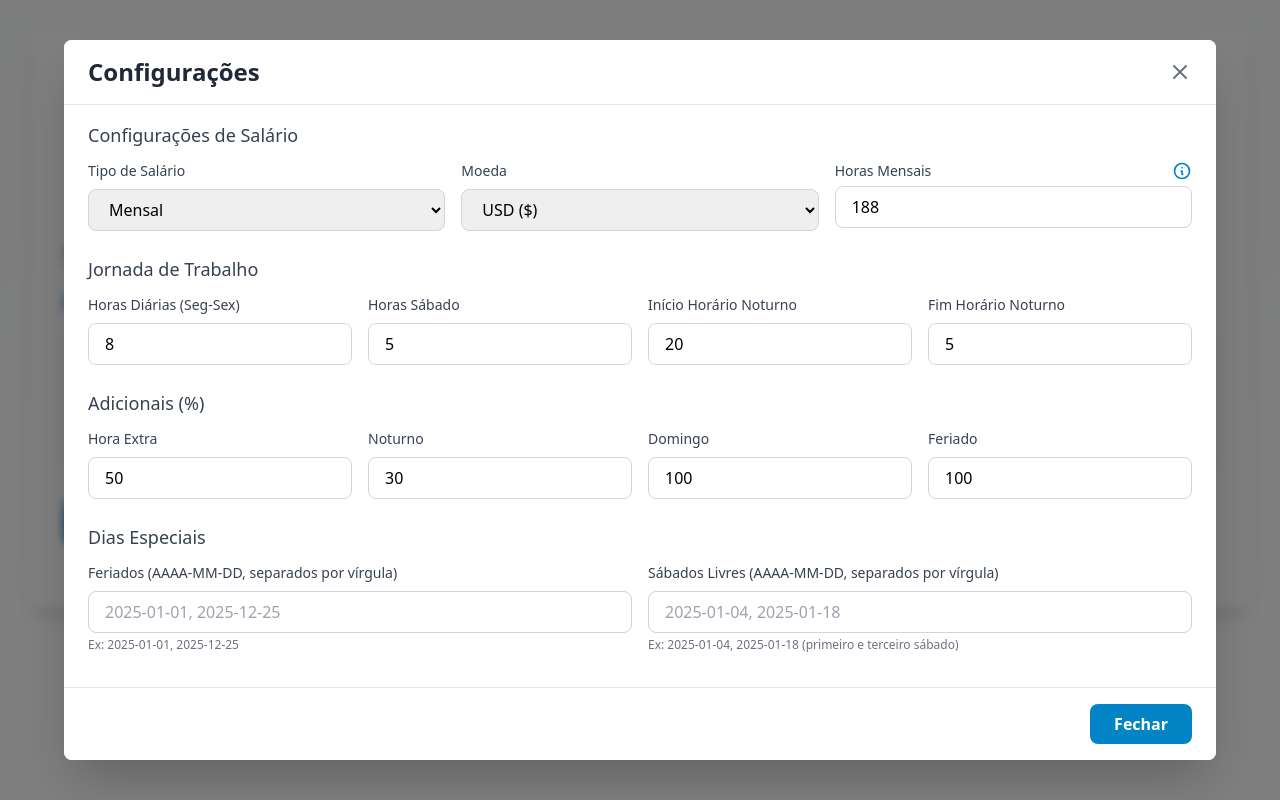
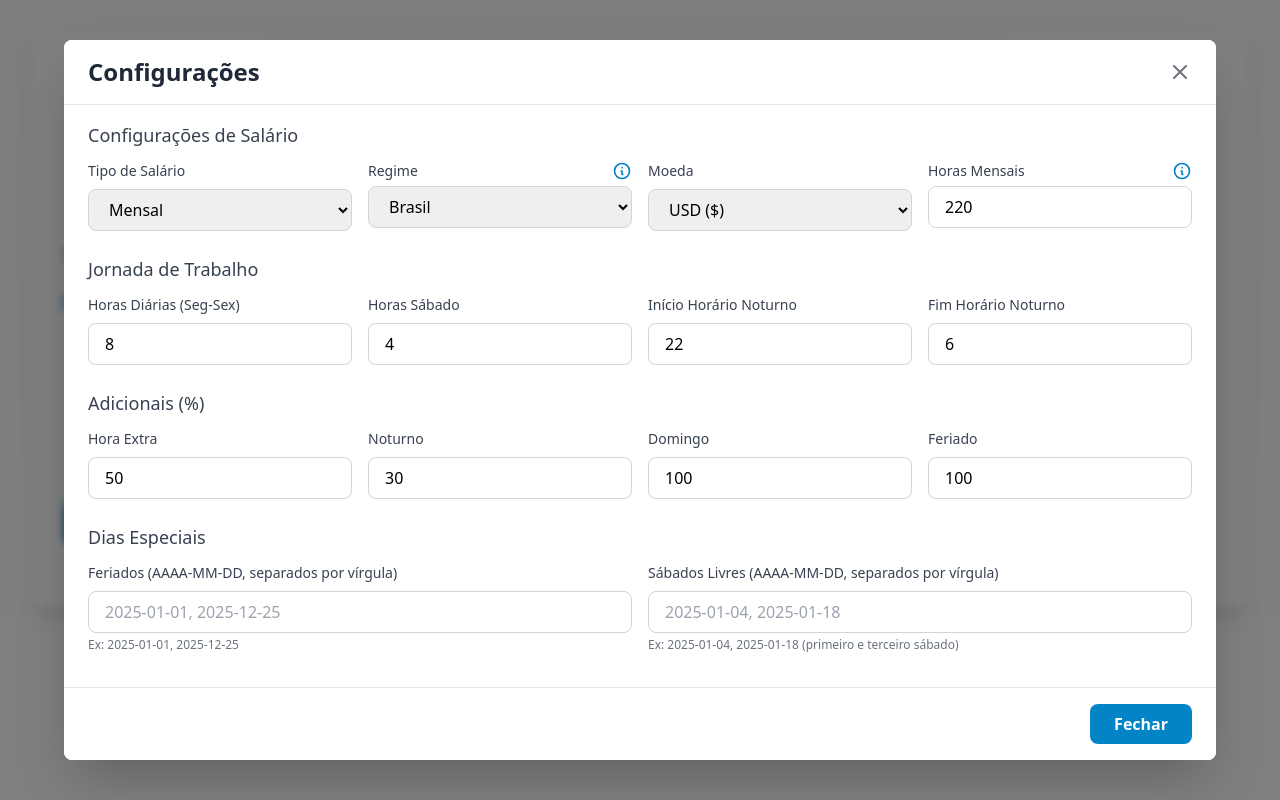
Before and after one commit to filipesr/horas-extras, a Next.js app: page / in a window 1280 px wide. Both pictures are taken after a click on the button "Config". Built offline with nearby package versions, Linux system fonts and the light colour scheme.

Commit message:
adjustment py law

```diff
--- a/app/components/ConfigurationSection.tsx
+++ b/app/components/ConfigurationSection.tsx
@@ -13,7 +13,8 @@ export default function ConfigurationSection({
   setConfig,
   valorHora,
 }: ConfigurationSectionProps) {
-    const [showHint, setShowHint] = useState(false)
+    const [showHintCountry, setShowHintCountry] = useState(false)
+    const [showHintMonthlyHour, setShowHintMonthlyHour] = useState(false)
 
   // Funções auxiliares para converter arrays
   const feriadosString = config.feriados.join(', ')
@@ -35,6 +36,39 @@ export default function ConfigurationSection({
     setConfig({ ...config, sabadosLivres })
   }
 
+  const handleRegimeChange = (newRegime: 'Brasil' | 'Paraguay') => {
+    // Valores padrão para cada regime
+    if (newRegime === 'Paraguay') {
+      setConfig({
+        ...config,
+        regime: newRegime,
+        horasMensais: 208,
+        percentualExtra: 50,
+        percentualNoturno: 30,
+        percentualDomingo: 100,
+        percentualFeriado: 100,
+        horasDiarias: 8,
+        horasSabado: 5,
+        inicioNoturno: 20,
+        fimNoturno: 6,
+      })
+    } else {
+      setConfig({
+        ...config,
+        regime: newRegime,
+        horasMensais: 220,
+        percentualExtra: 50,
+        percentualNoturno: 30,
+        percentualDomingo: 100,
+        percentualFeriado: 100,
+        horasDiarias: 8,
+        horasSabado: 4,
+        inicioNoturno: 22,
+        fimNoturno: 5,
+      })
+    }
+  }
+
   return (
     <div>
       {/* Seção: Salário */}
@@ -42,7 +76,7 @@ export default function ConfigurationSection({
         <h3 className="text-lg font-medium mb-3 text-gray-700 dark:text-gray-300">
           Configurações de Salário
         </h3>
-        <div className="grid grid-cols-1 md:grid-cols-3 gap-4">
+        <div className="grid grid-cols-1 md:grid-cols-4 gap-4">
           {/* Tipo de Salário */}
           <div>
             <label className="block text-sm font-medium text-gray-700 dark:text-gray-300 mb-2">
@@ -57,6 +91,103 @@ export default function ConfigurationSection({
             >
               <option value="hora">Por Hora</option>
               <option value="mensal">Mensal</option>
+            </select>
+          </div>
+
+          {/* Regime */}
+          <div>
+            <div className="flex justify-between text-sm font-medium">
+              <label className=" text-gray-700 dark:text-gray-300">
+                Regime
+              </label>
+              {/* Botão de Ajuda */}
+              <div className="relative">
+                <button
+                  type="button"
+                  onMouseEnter={() => setShowHintCountry(true)}
+                  onMouseLeave={() => setShowHintCountry(false)}
+                  onClick={() => setShowHintCountry(!showHintCountry)}
+                  className="text-primary-600 hover:text-primary-700 dark:text-primary-400 dark:hover:text-primary-300 hover:bg-primary-50 dark:hover:bg-primary-900/20 rounded-full transition-colors"
+                  aria-label="Ajuda sobre formatos aceitos"
+                >
+                  <svg
+                    className="w-5 h-5"
+                    fill="none"
+                    strokeLinecap="round"
+                    strokeLinejoin="round"
+                    strokeWidth="2"
+                    viewBox="0 0 24 24"
+                    stroke="currentColor"
+                  >
+                    <path d="M13 16h-1v-4h-1m1-4h.01M21 12a9 9 0 11-18 0 9 9 0 0118 0z" />
+                  </svg>
+                </button>
+
+                {/* Popover com informações sobre regimes */}
+                {showHintCountry && (
+                  <div className="absolute -right-80 top-full mt-2 w-[45rem] bg-white dark:bg-gray-800 rounded-lg shadow-xl border border-gray-200 dark:border-gray-700 p-4 z-50">
+                    <h3 className="text-sm font-semibold text-gray-800 dark:text-gray-200 mb-3">
+                      Regimes de Cálculo de Horas Extras
+                    </h3>
+
+                    <h3 className="text-sm font-semibold text-primary-700 dark:text-primary-400 mb-2">
+                      Brasil (CLT)
+                    </h3>
+                    <p className="text-xs text-gray-600 dark:text-gray-400 mb-2">
+                      <strong>Dias úteis (Segunda a Sábado):</strong>
+                      <ul className="pl-4 my-1 text-xs text-gray-500 dark:text-gray-500 list-disc list-inside">
+                        <li>Jornada normal: 8h (seg-sex) e 4h (sábado)</li>
+                        <li>Hora extra: +50% sobre o valor da hora normal</li>
+                        <li>Adicional noturno (22h-5h): +30% sobre horas noturnas</li>
+                        <li>Hora extra noturna: adicional de 50% + adicional de 30% (acumulam)</li>
+                      </ul>
+
+                      <strong className="block mt-2">Domingos e Feriados:</strong>
+                      <ul className="pl-4 my-1 text-xs text-gray-500 dark:text-gray-500 list-disc list-inside">
+                        <li>Adicional de +100% sobre TODAS as horas trabalhadas</li>
+                        <li>Adicional noturno (+30%) ACUMULA com o adicional de domingo/feriado</li>
+                        <li>Exemplo: hora noturna em domingo = hora base + 100% (domingo) + 30% (noturno)</li>
+                      </ul>
+                    </p>
+
+                    <h3 className="text-sm font-semibold text-primary-700 dark:text-primary-400 mb-2 mt-3">
+                      Paraguay (Lei Nº 213/93)
+                    </h3>
+                    <p className="text-xs text-gray-600 dark:text-gray-400 mb-2">
+                      <strong>Dias úteis (Segunda a Sábado):</strong>
+                      <ul className="pl-4 my-1 text-xs text-gray-500 dark:text-gray-500 list-disc list-inside">
+                        <li>Jornada normal: 8h (seg-sex) e 5h (sábado)</li>
+                        <li>Hora extra diurna: +50% (= 1,5x o valor da hora base)</li>
+                        <li>Hora ordinária noturna (20h-6h): +30% (= 1,3x o valor da hora base)</li>
+                        <li>Hora extra noturna: hora base + 30% (noturno) + 100% sobre a hora noturna (= 2,6x hora base)</li>
+                      </ul>
+
+                      <strong className="block mt-2">Domingos e Feriados:</strong>
+                      <ul className="pl-4 my-1 text-xs text-gray-500 dark:text-gray-500 list-disc list-inside">
+                        <li>Adicional de +100% sobre TODAS as horas trabalhadas</li>
+                        <li>Adicional noturno NÃO acumula em domingos/feriados</li>
+                        <li>Todas as horas são pagas como: hora base + 100% (domingo/feriado)</li>
+                        <li>Exemplo: hora noturna em domingo = apenas hora base + 100% (sem adicional noturno)</li>
+                      </ul>
+                    </p>
+
+                    <div className="mt-3 pt-3 border-t border-gray-200 dark:border-gray-700">
+                      <p className="text-xs text-gray-500 dark:text-gray-400 italic">
+                        <strong>Diferença principal:</strong> No Brasil, adicionais de domingo/feriado e noturno acumulam.
+                        No Paraguay, em domingos e feriados aplica-se apenas o adicional de 100%, sem acumular com o noturno.
+                      </p>
+                    </div>
+                  </div>
+                )}
+              </div>
+            </div>
+            <select
+              value={config.regime}
+              onChange={(e) => handleRegimeChange(e.target.value as 'Brasil' | 'Paraguay')}
+              className="w-full px-4 py-2 border border-gray-300 dark:border-gray-600 rounded-lg focus:ring-2 focus:ring-primary-500 focus:border-transparent dark:bg-gray-700 dark:text-white"
+            >
+              <option value="Brasil">Brasil</option>
+              <option value="Paraguay">Paraguay</option>
             </select>
           </div>
 
@@ -89,9 +220,9 @@ export default function ConfigurationSection({
                 <div className="relative">
                   <button
                     type="button"
-                    onMouseEnter={() => setShowHint(true)}
-                    onMouseLeave={() => setShowHint(false)}
-                    onClick={() => setShowHint(!showHint)}
+                    onMouseEnter={() => setShowHintMonthlyHour(true)}
+                    onMouseLeave={() => setShowHintMonthlyHour(false)}
+                    onClick={() => setShowHintMonthlyHour(!showHintMonthlyHour)}
                     className="text-primary-600 hover:text-primary-700 dark:text-primary-400 dark:hover:text-primary-300 hover:bg-primary-50 dark:hover:bg-primary-900/20 rounded-full transition-colors"
                     aria-label="Ajuda sobre formatos aceitos"
                   >
@@ -109,7 +240,7 @@ export default function ConfigurationSection({
                   </button>
 
                   {/* Popover com formatos aceitos */}
-                  {showHint && (
+                  {showHintMonthlyHour && (
                     <div className="absolute right-0 top-full mt-2 w-[40rem] bg-white dark:bg-gray-800 rounded-lg shadow-xl border border-gray-200 dark:border-gray-700 p-4 z-50">
                       <h3 className="text-sm font-semibold text-gray-800 dark:text-gray-200 mb-2">
                         Cálculo base de horas extras:
--- a/app/page.tsx
+++ b/app/page.tsx
@@ -13,18 +13,19 @@ import SummaryCards from './components/SummaryCards'
 
 export default function Home() {
   const [config, setConfig] = useState<Config>({
+    regime: 'Brasil',
     tipoSalario: 'mensal',
     valorSalario: 1000,
-    horasMensais: 188,
+    horasMensais: 220,
     currency: 'USD',
     percentualExtra: 50,
     percentualNoturno: 30,
     percentualDomingo: 100,
     percentualFeriado: 100,
     horasDiarias: 8,
-    horasSabado: 5,
-    inicioNoturno: 20,
-    fimNoturno: 5,
+    horasSabado: 4,
+    inicioNoturno: 22,
+    fimNoturno: 6,
     feriados: [],
     sabadosLivres: [],
   })
--- a/app/types/index.ts
+++ b/app/types/index.ts
@@ -17,6 +17,7 @@ export interface WorkRecord {
 }
 
 export interface Config {
+  regime: 'Brasil' | 'Paraguay'
   tipoSalario: 'hora' | 'mensal'
   valorSalario: number
   horasMensais: number
--- a/app/utils/calculator.ts
+++ b/app/utils/calculator.ts
@@ -106,19 +106,26 @@ export const calcularHorasNoturnas = (
 }
 
 /**
- * Calcula um registro de trabalho completo com a nova lógica
+ * Calcula um registro de trabalho completo
  *
- * Regras:
+ * Regras Brasil:
  * - Segunda a sexta: jornada de 8h, horas além recebem adicional de hora extra (50%)
- * - Sábado: jornada de 6h, horas além recebem adicional de hora extra (50%)
+ * - Sábado: jornada de 4h, horas além recebem adicional de hora extra (50%)
  * - Sábado livre: adicional de 50% sobre TODAS as horas (não é hora extra)
  * - Domingo: adicional de 100% sobre TODAS as horas (não separa hora extra)
  * - Feriado: adicional de 100% sobre TODAS as horas (não separa hora extra)
- * - Noturno a partir das 20h: adicional noturno (20%) sobre horas noturnas
+ * - Noturno a partir das 22h: adicional noturno (30%) sobre horas noturnas
  * - Adicionais de domingo/feriado e noturno são cumulativos
  *
+ * Regras Paraguay:
+ * - Segunda a sábado: jornada de 8h (seg-sex) ou 4h (sáb)
+ * - Hora extra diurna (seg-sáb): +50% (1,5x)
+ * - Hora ordinária noturna (seg-sáb): +30% (1,3x)
+ * - Hora extra noturna (seg-sáb): +100% sobre hora noturna (2,6x hora diurna)
+ * - Qualquer hora em domingo/feriado: +100% (2x), NÃO acumula com extra ou noturno
+ *
  * IMPORTANTE: Esta função assume que entrada e saída estão no mesmo dia.
- * Para períodos que cruzam meia-noite, use calculateRecordWithDaySplit
+ * Para períodos que cruzam meia-noite, use calculateRecord
  */
 const calculateSingleDayRecord = (
   entrada: Date,
@@ -145,7 +152,7 @@ const calculateSingleDayRecord = (
   const horasExtras = Math.max(0, horasTrabalhadas - jornadaDiaria)
   const horasNormais = horasTrabalhadas - horasExtras
 
-  // Calcular horas noturnas (a partir das 20h)
+  // Calcular horas noturnas
   const horasNoturnas = calcularHorasNoturnas(
     entrada,
     saida,
@@ -154,7 +161,6 @@ const calculateSingleDayRecord = (
   )
 
   // Precisamos separar as horas noturnas entre normais e extras
-  // Para simplificar, vamos assumir que o adicional noturno se aplica proporcionalmente
   const horasNoturnasNormais = horasNormais > 0
     ? Math.min(horasNoturnas, horasNormais * (horasNoturnas / horasTrabalhadas))
     : 0
@@ -163,29 +169,77 @@ const calculateSingleDayRecord = (
   // Calcular valores base
   let valorNormal = 0
   let valorExtra = 0
-  let valorNoturno = horasNoturnas * valorHora * (config.percentualNoturno / 100)
+  let valorNoturno = 0
   let valorDomingo = 0
   let valorFeriado = 0
 
-  // Lógica específica por tipo de dia
-  if (tipoDia === 'domingo') {
-    // Domingo: valor normal + adicional de 100% vai para "Extra"
+  // REGIME PARAGUAIO
+  if (config.regime === 'Paraguay') {
+    if (tipoDia === 'domingo' || tipoDia === 'feriado') {
+      // Paraguay: Em domingo/feriado, adicional de 100% sobre hora normal
+      // NÃO acumula com noturno
       valorNormal = horasTrabalhadas * valorHora
       valorExtra = horasTrabalhadas * valorHora * (config.percentualDomingo / 100)
-    valorDomingo = valorExtra // Mantém para compatibilidade nos totais
+
+      if (tipoDia === 'domingo') {
+        valorDomingo = valorExtra
+      } else {
+        valorFeriado = valorExtra
+      }
+    } else if (tipoDia === 'sabado-livre') {
+      // Sábado livre: adicional de 50% sobre TODAS as horas
+      valorNormal = horasTrabalhadas * valorHora
+      valorExtra = horasTrabalhadas * valorHora * 0.5
+    } else {
+      // Segunda a sábado: aplica regras de extra e noturno
+
+      // Horas diurnas normais
+      const horasDiurnasNormais = horasNormais - horasNoturnasNormais
+      valorNormal = horasDiurnasNormais * valorHora
+
+      // Horas noturnas normais: valor normal + 30%
+      const valorHorasNoturnasNormais = horasNoturnasNormais * valorHora
+      valorNormal += valorHorasNoturnasNormais
+      valorNoturno = valorHorasNoturnasNormais * (config.percentualNoturno / 100)
+
+      // Horas extras diurnas: 1.5x
+      const horasDiurnasExtras = horasExtras - horasNoturnasExtras
+      valorExtra = horasDiurnasExtras * valorHora * (1 + config.percentualExtra / 100)
+
+      // Horas extras noturnas: 2.6x hora diurna
+      // (1.3x base noturna + 100% de extra sobre base noturna = 2.6x base diurna)
+      const valorHorasNoturnasExtras = horasNoturnasExtras * valorHora
+      valorExtra += valorHorasNoturnasExtras * (1 + config.percentualExtra / 100)
+      valorNoturno += valorHorasNoturnasExtras * (config.percentualNoturno / 100)
+    }
+  }
+  // REGIME BRASILEIRO
+  else {
+    if (tipoDia === 'domingo') {
+      // Brasil: Domingo - valor normal + adicional de 100% vai para "Extra"
+      // ACUMULA com noturno
+      valorNormal = horasTrabalhadas * valorHora
+      valorExtra = horasTrabalhadas * valorHora * (config.percentualDomingo / 100)
+      valorDomingo = valorExtra
+      valorNoturno = horasNoturnas * valorHora * (config.percentualNoturno / 100)
     } else if (tipoDia === 'feriado') {
-    // Feriado: valor normal + adicional de 100% vai para "Extra"
+      // Brasil: Feriado - valor normal + adicional de 100% vai para "Extra"
+      // ACUMULA com noturno
       valorNormal = horasTrabalhadas * valorHora
       valorExtra = horasTrabalhadas * valorHora * (config.percentualFeriado / 100)
-    valorFeriado = valorExtra // Mantém para compatibilidade nos totais
+      valorFeriado = valorExtra
+      valorNoturno = horasNoturnas * valorHora * (config.percentualNoturno / 100)
     } else if (tipoDia === 'sabado-livre') {
-    // Sábado livre: adicional de 50% sobre TODAS as horas vai para "Extra"
+      // Brasil: Sábado livre - adicional de 50% sobre TODAS as horas
       valorNormal = horasTrabalhadas * valorHora
-    valorExtra = horasTrabalhadas * valorHora * 0.5 // 50% sobre todas as horas
+      valorExtra = horasTrabalhadas * valorHora * 0.5
+      valorNoturno = horasNoturnas * valorHora * (config.percentualNoturno / 100)
     } else {
-    // Seg-Sex e Sábado normal: cálculo tradicional
+      // Brasil: Seg-Sex e Sábado normal - cálculo tradicional
       valorNormal = horasNormais * valorHora
       valorExtra = horasExtras * valorHora * (1 + config.percentualExtra / 100)
+      valorNoturno = horasNoturnas * valorHora * (config.percentualNoturno / 100)
+    }
   }
 
   const valorTotal = valorNormal + valorExtra + valorNoturno
```
Lines whose indentation alone changed are shown as unchanged.
